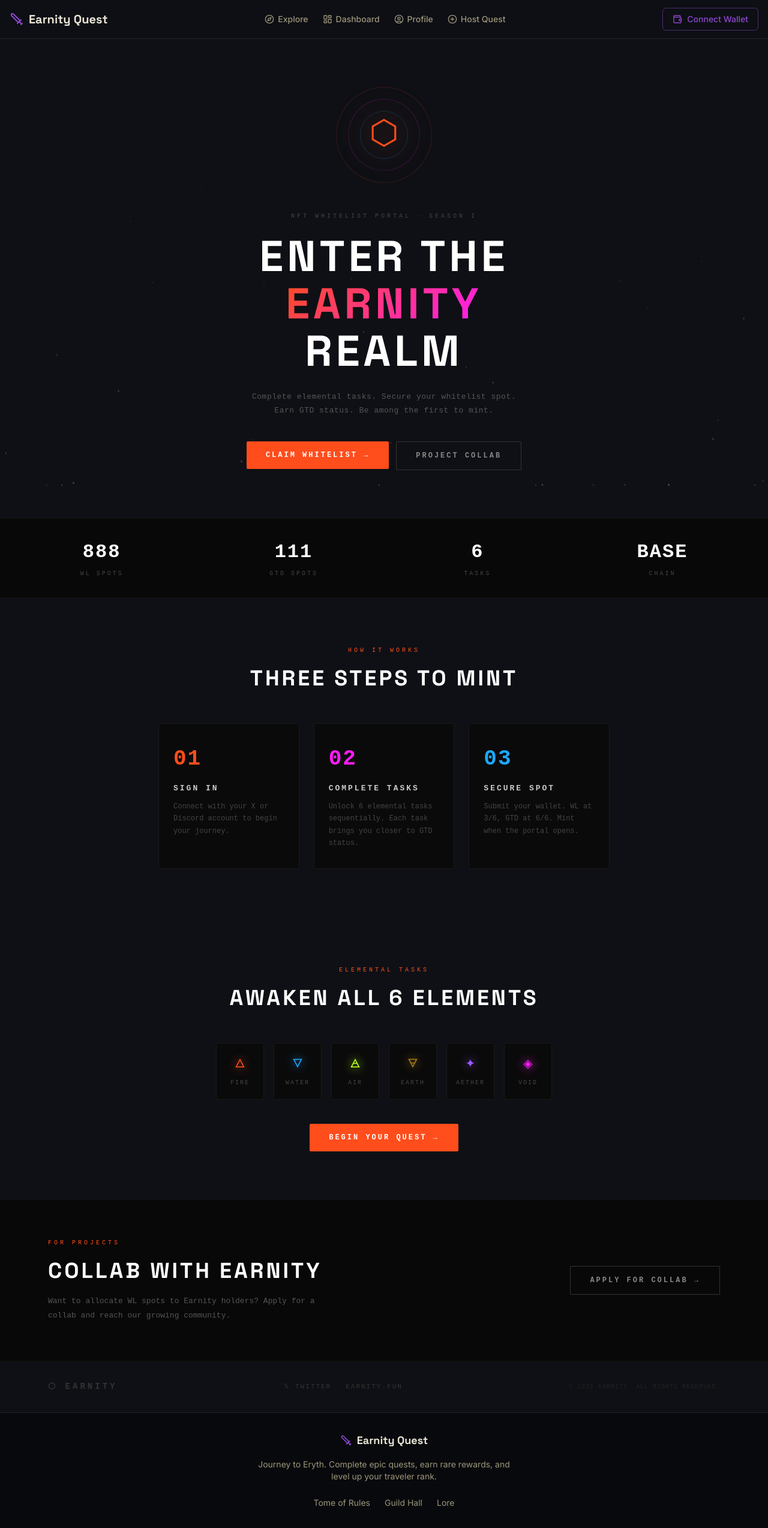
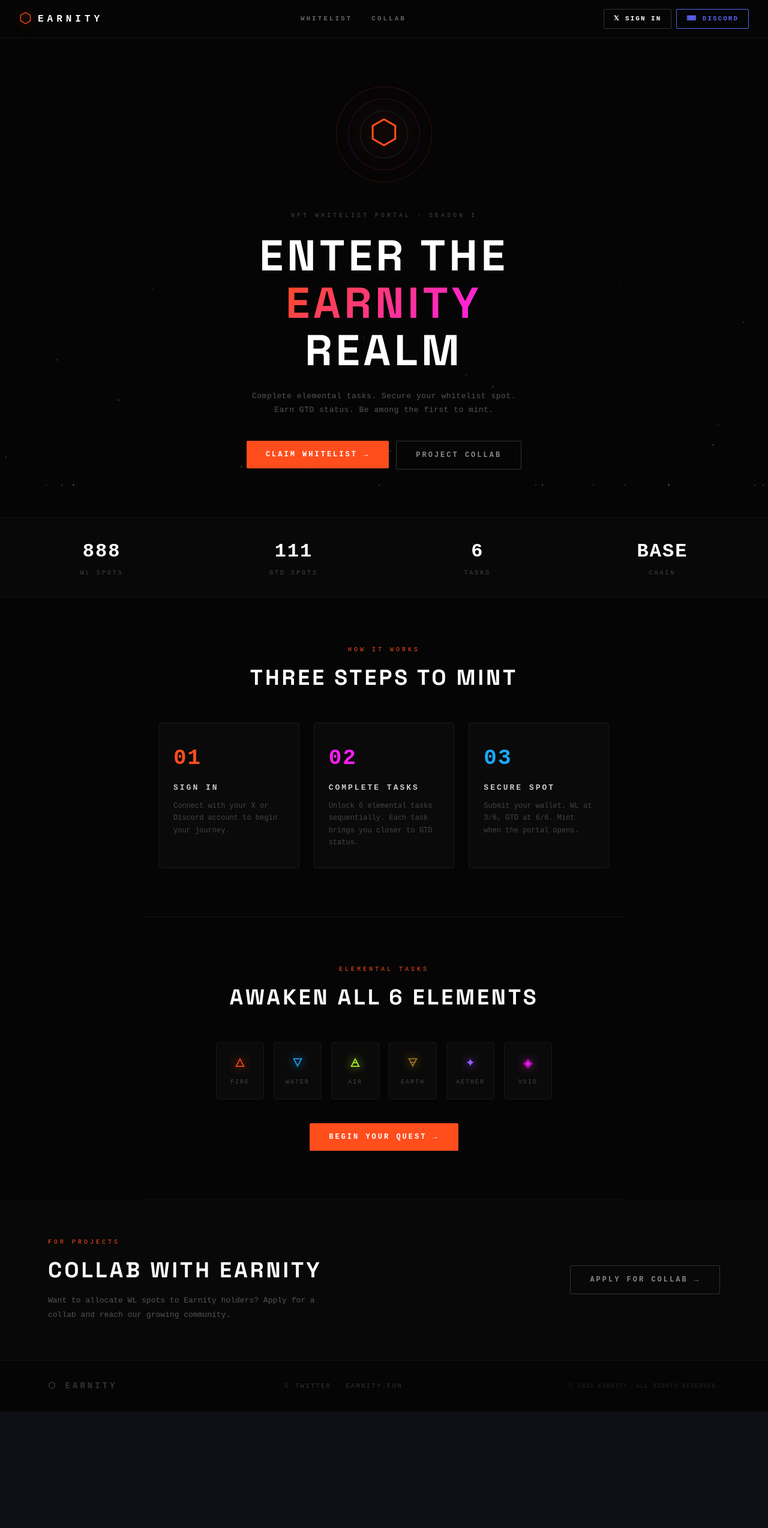
Before and after one commit to pixelgamesite-maker/quest, a React (Vite) app: page / in a window 1280 px wide. Shown: the whole page at 60% size. After the commit the page ends 2354 px from the top, so only its background shows below. Built offline with nearby package versions, Linux system fonts and the light colour scheme.

Commit message:
Update main-layout.tsx

```diff
--- a/src/layouts/main-layout.tsx
+++ b/src/layouts/main-layout.tsx
@@ -1,115 +1,11 @@
-import React from "react";
-import { Link, useLocation } from "wouter";
-import { Sword, Compass, LayoutDashboard, UserCircle, PlusCircle, Menu, Wallet } from "lucide-react";
-import { Button } from "@/components/ui/button";
-import { Sheet, SheetContent, SheetTrigger } from "@/components/ui/sheet";
+import { ReactNode } from "react";
+import Navbar from "@/components/Navbar";
 
-interface MainLayoutProps {
-  children: React.ReactNode;
-}
-
-export function MainLayout({ children }: MainLayoutProps) {
-  const [location] = useLocation();
-
-  const navLinks = [
-    { href: "/explore", label: "Explore", icon: Compass },
-    { href: "/dashboard", label: "Dashboard", icon: LayoutDashboard },
-    { href: "/profile", label: "Profile", icon: UserCircle },
-    { href: "/host", label: "Host Quest", icon: PlusCircle },
-  ];
-
+export function MainLayout({ children }: { children: ReactNode }) {
   return (
-    <div className="min-h-screen flex flex-col bg-background relative overflow-hidden">
-      {/* Navbar */}
-      <header className="sticky top-0 z-50 w-full border-b border-white/10 bg-background/80 backdrop-blur-md">
-        <div className="container mx-auto px-4 h-16 flex items-center justify-between">
-          <div className="flex items-center gap-2">
-            <Link href="/" className="flex items-center gap-2 text-xl font-bold font-serif hover:text-primary transition-colors">
-              <Sword className="h-6 w-6 text-primary" />
-              <span>Earnity Quest</span>
-            </Link>
-          </div>
-
-          {/* Desktop Nav */}
-          <nav className="hidden md:flex items-center gap-6">
-            {navLinks.map((link) => (
-              <Link
-                key={link.href}
-                href={link.href}
-                className={`text-sm font-medium transition-colors hover:text-primary flex items-center gap-1.5 ${
-                  location === link.href ? "text-primary border-b-2 border-primary py-5" : "text-muted-foreground"
-                }`}
-              >
-                <link.icon className="h-4 w-4" />
-                {link.label}
-              </Link>
-            ))}
-          </nav>
-
-          <div className="hidden md:flex items-center gap-4">
-            <Button variant="outline" className="border-primary/50 text-primary hover:bg-primary/10 gap-2">
-              <Wallet className="h-4 w-4" />
-              Connect Wallet
-            </Button>
-          </div>
-
-          {/* Mobile Nav */}
-          <div className="md:hidden flex items-center">
-            <Sheet>
-              <SheetTrigger asChild>
-                <Button variant="ghost" size="icon" className="h-10 w-10">
-                  <Menu className="h-6 w-6" />
-                </Button>
-              </SheetTrigger>
-              <SheetContent side="left" className="w-64 glass-panel border-r-primary/20">
-                <div className="flex flex-col gap-6 mt-8">
-                  {navLinks.map((link) => (
-                    <Link
-                      key={link.href}
-                      href={link.href}
-                      className={`flex items-center gap-3 text-lg font-medium p-2 rounded-md ${
-                        location === link.href ? "bg-primary/10 text-primary" : "text-muted-foreground"
-                      }`}
-                    >
-                      <link.icon className="h-5 w-5" />
-                      {link.label}
-                    </Link>
-                  ))}
-                  <div className="mt-4 pt-4 border-t border-white/10">
-                    <Button className="w-full gap-2 bg-primary hover:bg-primary/90 text-white">
-                      <Wallet className="h-4 w-4" />
-                      Connect Wallet
-                    </Button>
-                  </div>
-                </div>
-              </SheetContent>
-            </Sheet>
-          </div>
-        </div>
-      </header>
-
-      {/* Main Content */}
-      <main className="flex-1 flex flex-col relative z-10">
-        {children}
-      </main>
-
-      {/* Footer */}
-      <footer className="border-t border-white/10 bg-black/40 py-8 relative z-10">
-        <div className="container mx-auto px-4 text-center">
-          <div className="flex items-center justify-center gap-2 mb-4">
-            <Sword className="h-5 w-5 text-primary" />
-            <span className="font-serif font-bold text-lg">Earnity Quest</span>
-          </div>
-          <p className="text-muted-foreground text-sm max-w-md mx-auto mb-6">
-            Journey to Eryth. Complete epic quests, earn rare rewards, and level up your traveler rank.
-          </p>
-          <div className="flex justify-center gap-6 text-sm text-muted-foreground">
-            <a href="#" className="hover:text-primary transition-colors">Tome of Rules</a>
-            <a href="#" className="hover:text-primary transition-colors">Guild Hall</a>
-            <a href="#" className="hover:text-primary transition-colors">Lore</a>
-          </div>
-        </div>
-      </footer>
+    <div style={{ minHeight: "100vh", background: "#050505", color: "#fff" }}>
+      <Navbar />
+      <main>{children}</main>
     </div>
   );
 }
```
